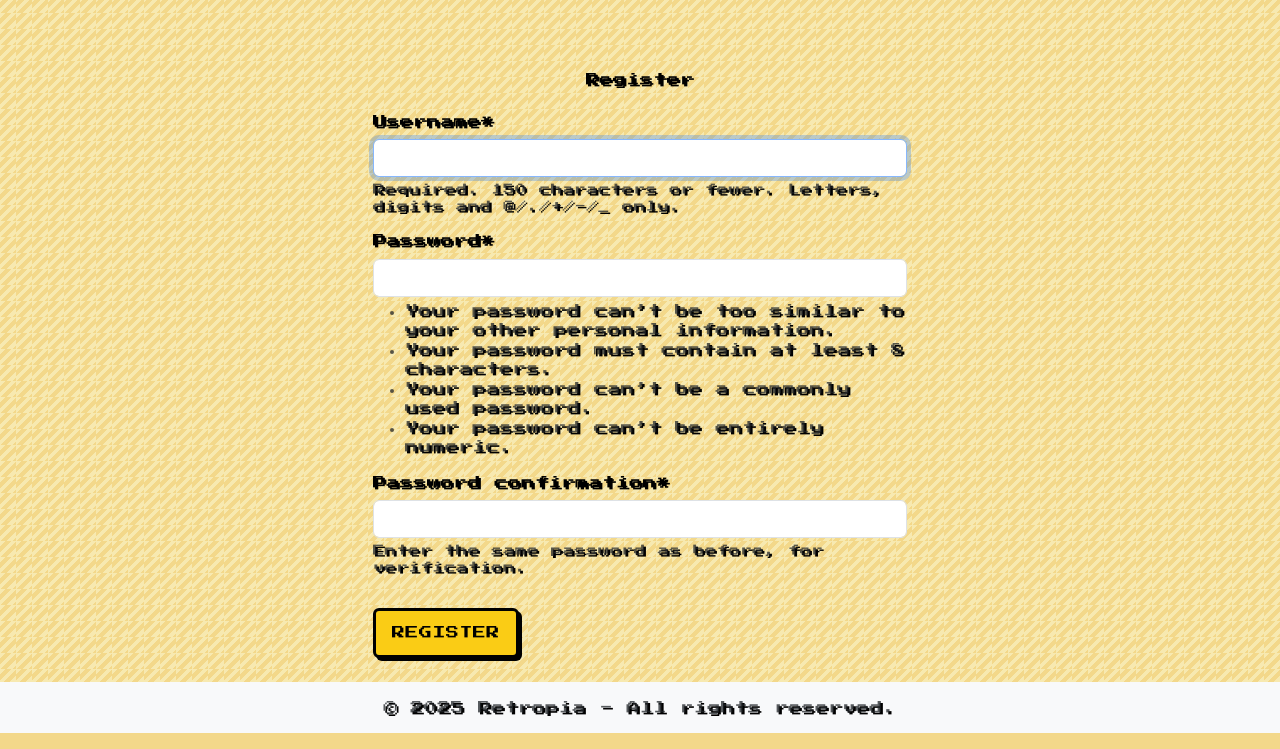
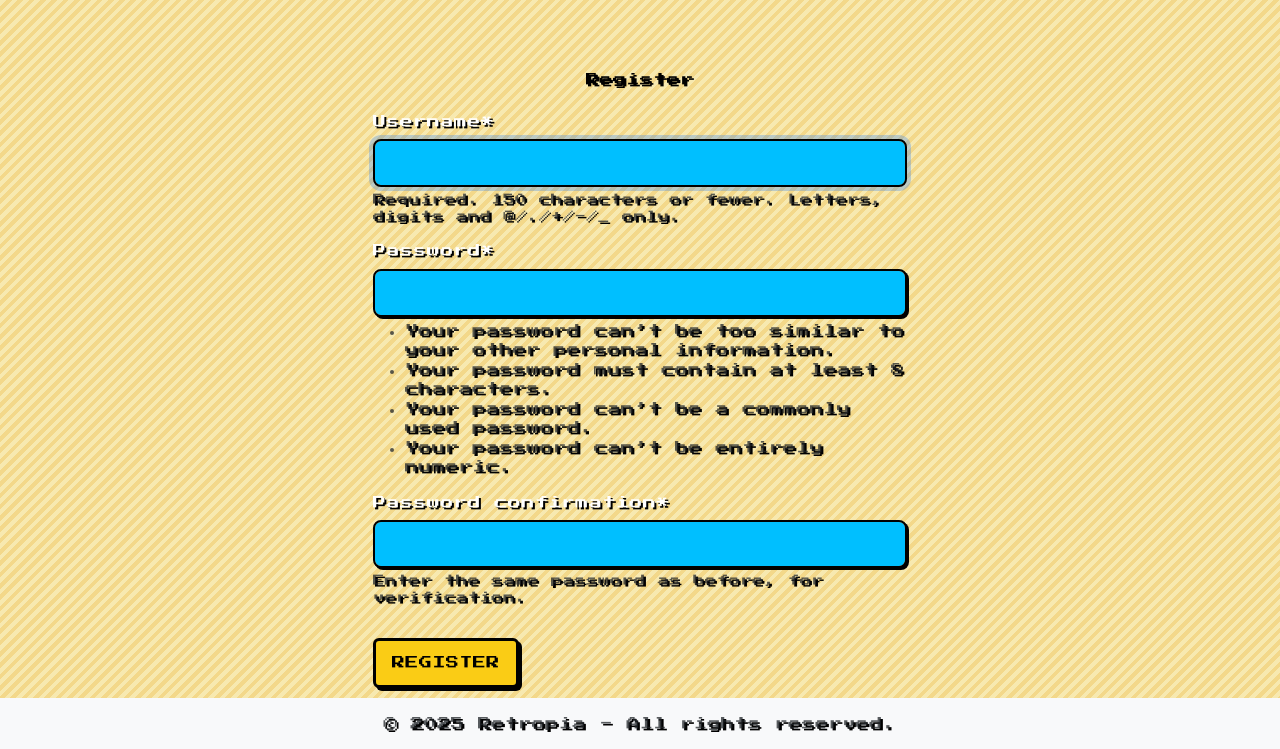
Before and after one commit to mbe645/retropia, a Django app: page /accounts/register/ in a window 1280 px wide. Shown: the part 67-816 px from the top of the page. Run offline with Django 5.2, Linux system fonts and the light colour scheme; some libraries are stand-ins or nearby versions.

Commit message:
Set all info and form boxes to navbar blue for consistent retro theme

```diff
--- a/static/css/custom.css
+++ b/static/css/custom.css
@@ -68,3 +68,21 @@ body, .nav-link, .btn, .logo, input, textarea, select, label, p, li, a, th, td,
     font-size: 13px;
     letter-spacing: 0.5px;
 }
+
+.list-group-item, .card, .form-control, textarea, input[type="text"], input[type="email"], input[type="password"], input[type="number"], input[type="search"], select {
+    background-color: #00bfff !important;
+    color: #fff !important;
+    border: 2px solid #000 !important;
+    border-radius: 8px !important;
+    box-shadow: 2px 2px 0 #000;
+    padding: 10px 14px !important;
+}
+
+.list-group-item a, .card-title, .card-text, .form-label, label {
+    color: #fff !important;
+}
+
+::placeholder {
+    color: #e0e0e0 !important;
+    opacity: 1;
+}
```
